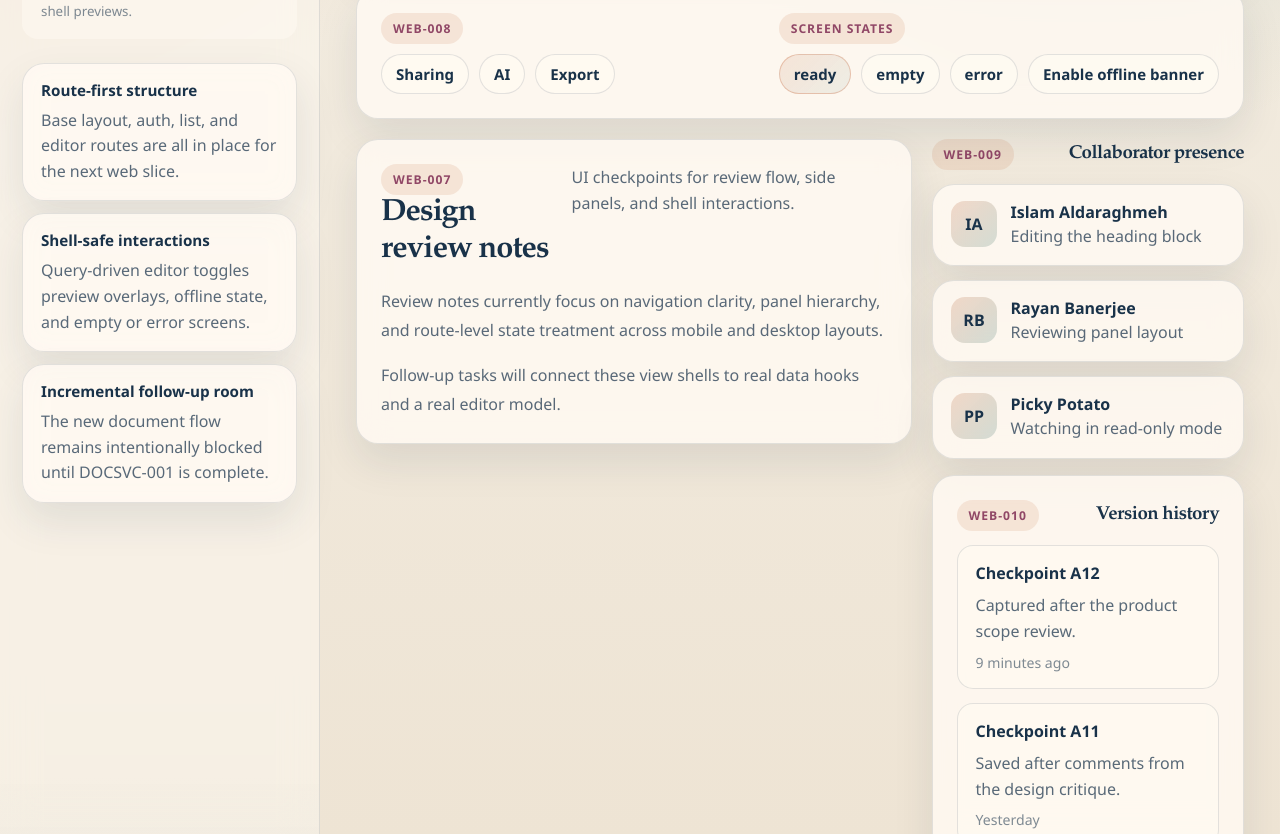
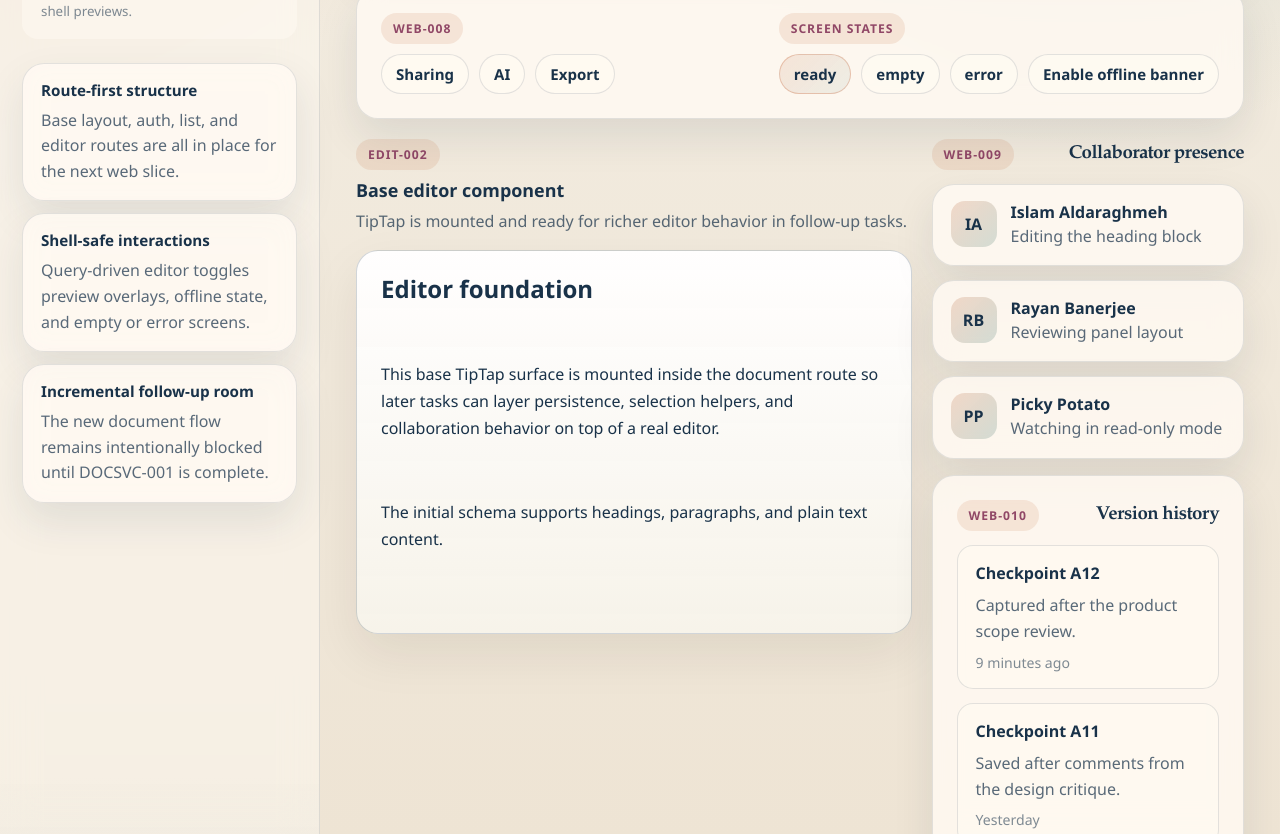
Before and after one commit to rayanbanerjee/software-proj, a Next.js app in the folder apps/web/: page /documents/design-review-notes in a window 1280 px wide. Shown: the part 460-1294 px from the top of the page. Built offline with nearby package versions, Linux system fonts and the light colour scheme.

Commit message:
EDIT-001 EDIT-002 EDIT-003 add TipTap editor foundation

```diff
--- a/apps/web/package.json
+++ b/apps/web/package.json
@@ -11,6 +11,9 @@
     "typecheck": "tsc -p tsconfig.json --noEmit"
   },
   "dependencies": {
+    "@repo/editor-schema": "workspace:*",
+    "@tiptap/pm": "^2.26.4",
+    "@tiptap/react": "^2.26.4",
     "next": "^16.2.2",
     "react": "^19.2.4",
     "react-dom": "^19.2.4"
--- a/apps/web/src/app/globals.css
+++ b/apps/web/src/app/globals.css
@@ -358,6 +358,57 @@ ul {
   color: var(--text-soft);
 }
 
+.base-editor-shell {
+  display: grid;
+  gap: 18px;
+}
+
+.base-editor-header {
+  display: grid;
+  gap: 8px;
+}
+
+.base-editor-header h3 {
+  margin: 0;
+  font-size: 1.12rem;
+}
+
+.base-editor-header p {
+  margin: 0;
+  color: var(--text-soft);
+}
+
+.base-editor-frame {
+  min-height: 24rem;
+  border: 1px solid var(--border-strong);
+  border-radius: var(--radius-lg);
+  background:
+    linear-gradient(180deg, rgba(255, 255, 255, 0.96), rgba(246, 242, 233, 0.92)),
+    var(--surface-strong);
+  box-shadow: 0 20px 50px rgba(32, 24, 14, 0.08);
+  padding: 24px;
+}
+
+.base-editor-content {
+  min-height: 20rem;
+  display: grid;
+  gap: 16px;
+  color: var(--text);
+  line-height: 1.7;
+  outline: none;
+}
+
+.base-editor-content h1,
+.base-editor-content h2,
+.base-editor-content h3 {
+  margin: 0;
+  line-height: 1.2;
+}
+
+.base-editor-content p {
+  margin: 0;
+}
+
 .auth-shell-points li {
   line-height: 1.55;
 }
--- a/apps/web/src/components/documents/document-workspace-shell.tsx
+++ b/apps/web/src/components/documents/document-workspace-shell.tsx
@@ -1,4 +1,5 @@
 import type { DocumentOverlay, DocumentRecord, DocumentScreenState } from "../../lib/app-shell";
+import { BaseEditor } from "../../editor/base-editor";
 import { activeOverlayCopy } from "../../lib/app-shell";
 import { AiActionMenuShell } from "./ai-action-menu-shell";
 import { DocumentStateShell } from "./document-state-shell";
@@ -44,7 +45,7 @@ export function DocumentWorkspaceShell({
 
       <div className="document-workspace-grid">
         <div className="document-workspace-main">
-          <DocumentStateShell document={document} view={view} />
+          {view === "ready" ? <BaseEditor /> : <DocumentStateShell document={document} view={view} />}
 
           {overlay ? (
             <div className="overlay-stack">
--- /dev/null
+++ b/apps/web/src/editor/base-editor.tsx
@@ -0,0 +1,41 @@
+"use client";
+
+import { EditorContent, useEditor } from "@tiptap/react";
+import { minimalEditorExtensions } from "@repo/editor-schema";
+
+const starterContent = `
+  <h1>Editor foundation</h1>
+  <p>
+    This base TipTap surface is mounted inside the document route so later tasks can layer
+    persistence, selection helpers, and collaboration behavior on top of a real editor.
+  </p>
+  <p>
+    The initial schema supports headings, paragraphs, and plain text content.
+  </p>
+`;
+
+export function BaseEditor() {
+  const editor = useEditor({
+    immediatelyRender: false,
+    editorProps: {
+      attributes: {
+        class: "base-editor-content"
+      }
+    },
+    content: starterContent,
+    extensions: [...minimalEditorExtensions]
+  });
+
+  return (
+    <section className="base-editor-shell">
+      <div className="base-editor-header">
+        <span className="workspace-kicker">EDIT-002</span>
+        <h3>Base editor component</h3>
+        <p>TipTap is mounted and ready for richer editor behavior in follow-up tasks.</p>
+      </div>
+      <div className="base-editor-frame">
+        <EditorContent editor={editor} />
+      </div>
+    </section>
+  );
+}
--- a/packages/editor-schema/src/index.ts
+++ b/packages/editor-schema/src/index.ts
@@ -1 +1,23 @@
+import Document from "@tiptap/extension-document";
+import Heading from "@tiptap/extension-heading";
+import Paragraph from "@tiptap/extension-paragraph";
+import Text from "@tiptap/extension-text";
+
 export const editorNodeKinds = ["doc", "paragraph", "text", "heading"] as const;
+
+export const baseEditorExtensions = [
+  Document,
+  Paragraph,
+  Text
+] as const;
+
+export const headingEditorExtensions = [
+  Heading.configure({
+    levels: [1, 2, 3]
+  })
+] as const;
+
+export const minimalEditorExtensions = [
+  ...baseEditorExtensions,
+  ...headingEditorExtensions
+] as const;
```
Also changed, not shown: packages/editor-schema/package.json (+7 -0 lines), 3 other files (tests, documents, lock files or other folders).
